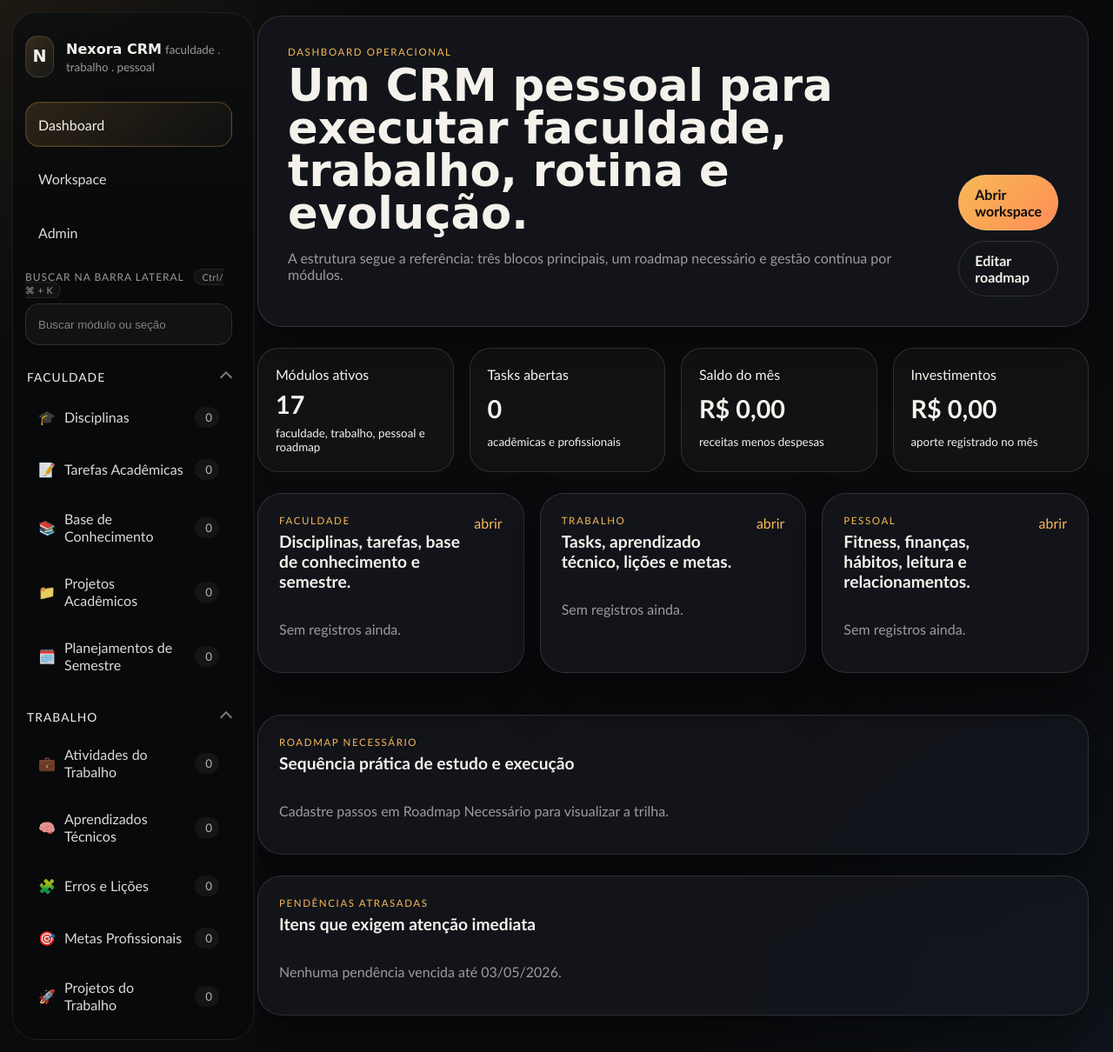
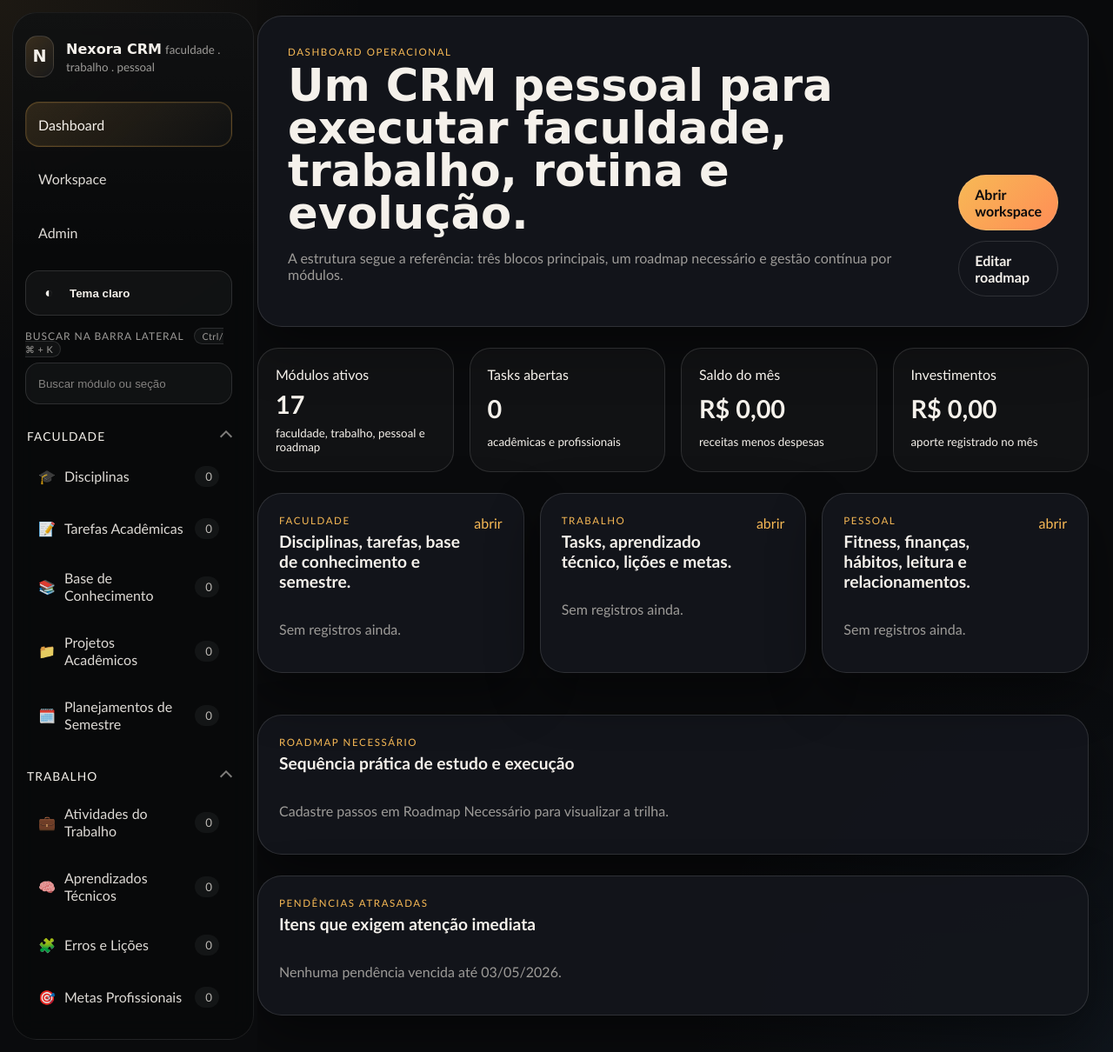
Before and after one commit to IltonBJSilva/nexora_crm, a Django app: page / in a window 1280 px wide. Shown: the whole page at 87% size. Run offline with Django 5.2, Linux system fonts and the light colour scheme; data that the repository does not hold is empty; parts of the project's set-up code (start-up, migrations or seed data) failed here and were passed over.

Commit message:
feat: add persistent theme switcher

```diff
--- a/static/css/app.css
+++ b/static/css/app.css
@@ -9,6 +9,45 @@
     --accent-soft: rgba(247, 185, 85, 0.18);
     --danger: #ef6d62;
     --shadow: 0 24px 60px rgba(0, 0, 0, 0.45);
+    --surface-soft: rgba(255, 255, 255, 0.03);
+    --surface-mid: rgba(255, 255, 255, 0.04);
+    --surface-strong: rgba(255, 255, 255, 0.05);
+    --surface-shell: rgba(8, 9, 11, 0.9);
+    --surface-card: rgba(255, 255, 255, 0.03);
+    --count-bg: rgba(255, 255, 255, 0.05);
+    --track-bg: linear-gradient(180deg, rgba(255, 255, 255, 0.03), rgba(255, 255, 255, 0.07));
+    --thumb-bg: linear-gradient(180deg, rgba(247, 185, 85, 0.9), rgba(255, 141, 86, 0.75));
+    --thumb-bg-hover: linear-gradient(180deg, rgba(255, 200, 116, 0.95), rgba(255, 141, 86, 0.9));
+    --body-gradient-a: rgba(247, 185, 85, 0.08);
+    --body-gradient-b: rgba(95, 173, 255, 0.06);
+    --input-text: var(--text);
+    --input-placeholder: rgba(157, 155, 152, 0.82);
+}
+
+html[data-theme="light"] {
+    --bg: #f2ede4;
+    --bg-soft: #e6ddd0;
+    --panel: rgba(255, 250, 244, 0.94);
+    --line: rgba(76, 57, 29, 0.14);
+    --text: #2b241d;
+    --muted: #6d645a;
+    --accent: #ce7c32;
+    --accent-soft: rgba(206, 124, 50, 0.18);
+    --danger: #c94a44;
+    --shadow: 0 24px 60px rgba(104, 75, 44, 0.14);
+    --surface-soft: rgba(92, 67, 37, 0.04);
+    --surface-mid: rgba(92, 67, 37, 0.06);
+    --surface-strong: rgba(92, 67, 37, 0.08);
+    --surface-shell: rgba(250, 245, 237, 0.92);
+    --surface-card: rgba(92, 67, 37, 0.045);
+    --count-bg: rgba(92, 67, 37, 0.08);
+    --track-bg: linear-gradient(180deg, rgba(92, 67, 37, 0.06), rgba(92, 67, 37, 0.12));
+    --thumb-bg: linear-gradient(180deg, rgba(206, 124, 50, 0.9), rgba(232, 164, 84, 0.8));
+    --thumb-bg-hover: linear-gradient(180deg, rgba(194, 111, 39, 0.95), rgba(232, 164, 84, 0.92));
+    --body-gradient-a: rgba(206, 124, 50, 0.12);
+    --body-gradient-b: rgba(95, 173, 255, 0.1);
+    --input-text: #2b241d;
+    --input-placeholder: rgba(109, 100, 90, 0.88);
 }
 
 * {
@@ -23,8 +62,8 @@ body {
 body {
     margin: 0;
     background:
-        radial-gradient(circle at top left, rgba(247, 185, 85, 0.08), transparent 24%),
-        radial-gradient(circle at bottom right, rgba(95, 173, 255, 0.06), transparent 28%),
+        radial-gradient(circle at top left, var(--body-gradient-a), transparent 24%),
+        radial-gradient(circle at bottom right, var(--body-gradient-b), transparent 28%),
         var(--bg);
     color: var(--text);
     font-family: "Trebuchet MS", "Segoe UI", sans-serif;
@@ -55,8 +94,8 @@ a {
     border: 1px solid rgba(255, 255, 255, 0.08);
     border-radius: 28px;
     background:
-        linear-gradient(180deg, rgba(255, 255, 255, 0.02), transparent 24%),
-        rgba(8, 9, 11, 0.9);
+        linear-gradient(180deg, var(--surface-soft), transparent 24%),
+        var(--surface-shell);
     backdrop-filter: blur(14px);
     scrollbar-width: thin;
     scrollbar-color: rgba(247, 185, 85, 0.55) rgba(255, 255, 255, 0.04);
@@ -165,9 +204,13 @@ a {
     min-width: 28px;
     padding: 4px 8px;
     border-radius: 999px;
-    background: rgba(255, 255, 255, 0.05);
+    background: var(--count-bg);
     color: rgba(245, 241, 235, 0.74);
     text-align: center;
+}
+
+html[data-theme="light"] .sidebar-link__count {
+    color: rgba(43, 36, 29, 0.72);
 }
 
 .sidebar-group a {
@@ -190,12 +233,47 @@ a {
 .sidebar-search__hint {
     margin-left: 8px;
     padding: 2px 8px;
-    border: 1px solid rgba(255, 255, 255, 0.08);
+    border: 1px solid var(--line);
     border-radius: 999px;
-    background: rgba(255, 255, 255, 0.04);
+    background: var(--surface-mid);
     font-size: 0.68rem;
     letter-spacing: 0.04em;
     text-transform: none;
+}
+
+.theme-toggle {
+    width: 100%;
+    display: grid;
+    grid-template-columns: 24px minmax(0, 1fr);
+    align-items: center;
+    gap: 12px;
+    min-height: 52px;
+    margin-bottom: 16px;
+    padding: 12px 14px;
+    border: 1px solid var(--line);
+    border-radius: 16px;
+    background: var(--surface-mid);
+    color: var(--text);
+    cursor: pointer;
+    transition: transform 180ms ease, border-color 180ms ease, background 180ms ease;
+}
+
+.theme-toggle:hover {
+    transform: translateY(-2px);
+    border-color: rgba(247, 185, 85, 0.25);
+    background: linear-gradient(135deg, var(--accent-soft), var(--surface-mid));
+}
+
+.theme-toggle__icon {
+    display: inline-flex;
+    align-items: center;
+    justify-content: center;
+    font-size: 1rem;
+}
+
+.theme-toggle__label {
+    text-align: left;
+    font-weight: 700;
 }
 
 .sidebar-search__input {
@@ -286,7 +364,7 @@ a {
     padding: 12px 14px;
     border: 1px solid var(--line);
     border-radius: 14px;
-    background: rgba(255, 255, 255, 0.04);
+    background: var(--surface-mid);
 }
 
 .hero,
@@ -392,7 +470,7 @@ a {
 .roadmap-stage {
     border: 1px solid var(--line);
     border-radius: 24px;
-    background: rgba(255, 255, 255, 0.03);
+    background: var(--surface-card);
     transition: 180ms ease;
 }
 
@@ -522,13 +600,13 @@ a {
     width: 100%;
     border: 1px solid var(--line);
     border-radius: 16px;
-    background: rgba(255, 255, 255, 0.04);
-    color: var(--text);
+    background: var(--surface-mid);
+    color: var(--input-text);
     padding: 12px 14px;
 }
 
 .input::placeholder {
-    color: rgba(157, 155, 152, 0.82);
+    color: var(--input-placeholder);
 }
 
 .input--textarea {
@@ -560,19 +638,19 @@ a {
 .sidebar__inner::-webkit-scrollbar-track {
     margin: 10px 0;
     border-radius: 999px;
-    background: linear-gradient(180deg, rgba(255, 255, 255, 0.03), rgba(255, 255, 255, 0.07));
+    background: var(--track-bg);
 }
 
 .sidebar__inner::-webkit-scrollbar-thumb {
     border: 2px solid transparent;
     border-radius: 999px;
-    background: linear-gradient(180deg, rgba(247, 185, 85, 0.9), rgba(255, 141, 86, 0.75));
+    background: var(--thumb-bg);
     background-clip: padding-box;
     box-shadow: inset 0 0 0 1px rgba(255, 255, 255, 0.08);
 }
 
 .sidebar__inner::-webkit-scrollbar-thumb:hover {
-    background: linear-gradient(180deg, rgba(255, 200, 116, 0.95), rgba(255, 141, 86, 0.9));
+    background: var(--thumb-bg-hover);
     background-clip: padding-box;
 }
 
--- /dev/null
+++ b/static/js/app.js
@@ -0,0 +1,32 @@
+document.addEventListener("DOMContentLoaded", () => {
+    const root = document.documentElement;
+    const toggleButton = document.querySelector("[data-theme-toggle]");
+    const toggleLabel = document.querySelector("[data-theme-label]");
+    const toggleIcon = document.querySelector("[data-theme-icon]");
+    const storageKey = "nexora-theme";
+
+    if (!toggleButton) {
+        return;
+    }
+
+    const updateThemeButton = (theme) => {
+        const isLight = theme === "light";
+        if (toggleLabel) {
+            toggleLabel.textContent = isLight ? "Tema escuro" : "Tema claro";
+        }
+        if (toggleIcon) {
+            toggleIcon.textContent = isLight ? "☾" : "◐";
+        }
+        toggleButton.setAttribute("aria-pressed", String(isLight));
+    };
+
+    const currentTheme = root.getAttribute("data-theme") || "dark";
+    updateThemeButton(currentTheme);
+
+    toggleButton.addEventListener("click", () => {
+        const nextTheme = (root.getAttribute("data-theme") || "dark") === "dark" ? "light" : "dark";
+        root.setAttribute("data-theme", nextTheme);
+        localStorage.setItem(storageKey, nextTheme);
+        updateThemeButton(nextTheme);
+    });
+});
--- a/templates/base.html
+++ b/templates/base.html
@@ -5,7 +5,16 @@
     <meta charset="utf-8">
     <meta name="viewport" content="width=device-width, initial-scale=1">
     <title>{% block title %}Nexora CRM{% endblock %}</title>
+    <script>
+        (function () {
+            var savedTheme = localStorage.getItem("nexora-theme");
+            if (savedTheme) {
+                document.documentElement.setAttribute("data-theme", savedTheme);
+            }
+        }());
+    </script>
     <link rel="stylesheet" href="{% static 'css/app.css' %}">
+    <script src="{% static 'js/app.js' %}" defer></script>
     <script src="{% static 'js/sidebar.js' %}" defer></script>
 </head>
 <body>
@@ -30,6 +39,11 @@
                         <span>Admin</span>
                     </a>
                 </nav>
+
+                <button class="theme-toggle" type="button" data-theme-toggle aria-label="Trocar tema">
+                    <span class="theme-toggle__icon" data-theme-icon>◐</span>
+                    <span class="theme-toggle__label" data-theme-label>Tema claro</span>
+                </button>
 
                 <div class="sidebar-search">
                     <label class="sidebar-search__label" for="sidebar-search">
```
